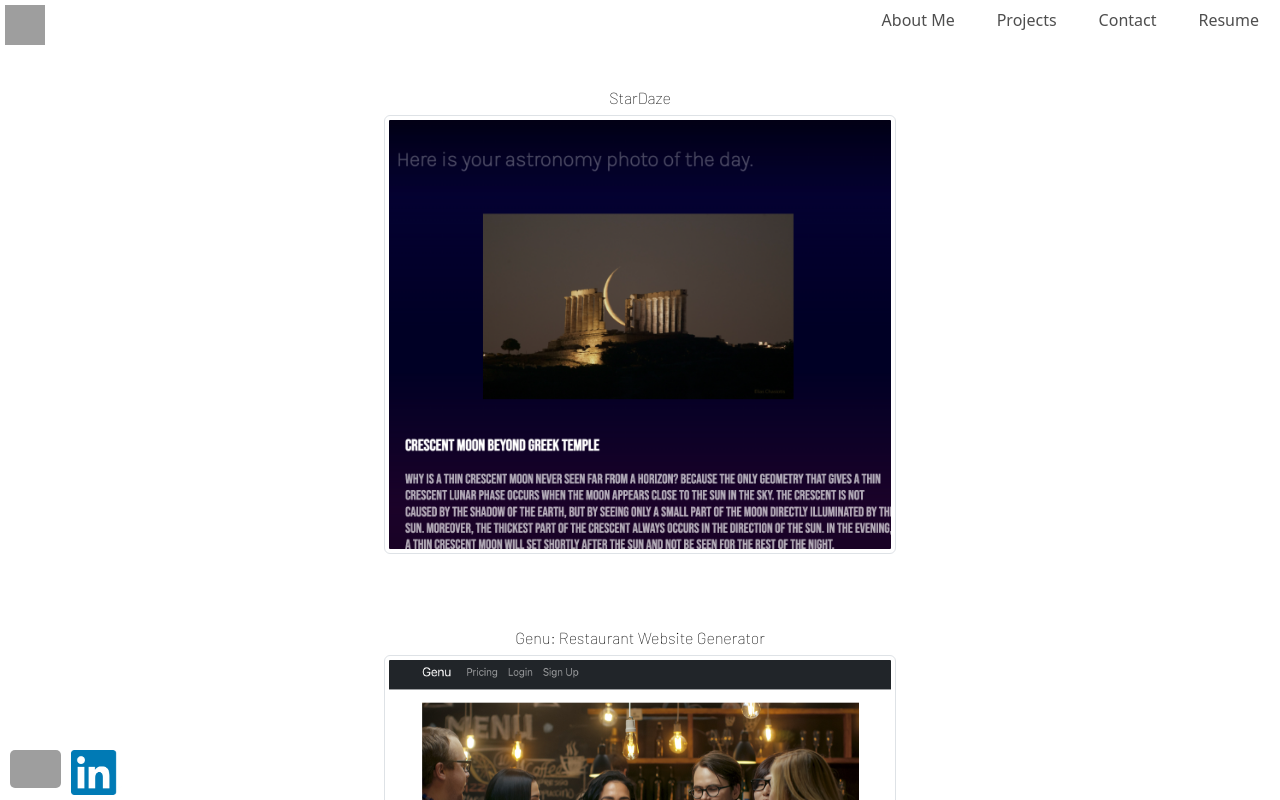
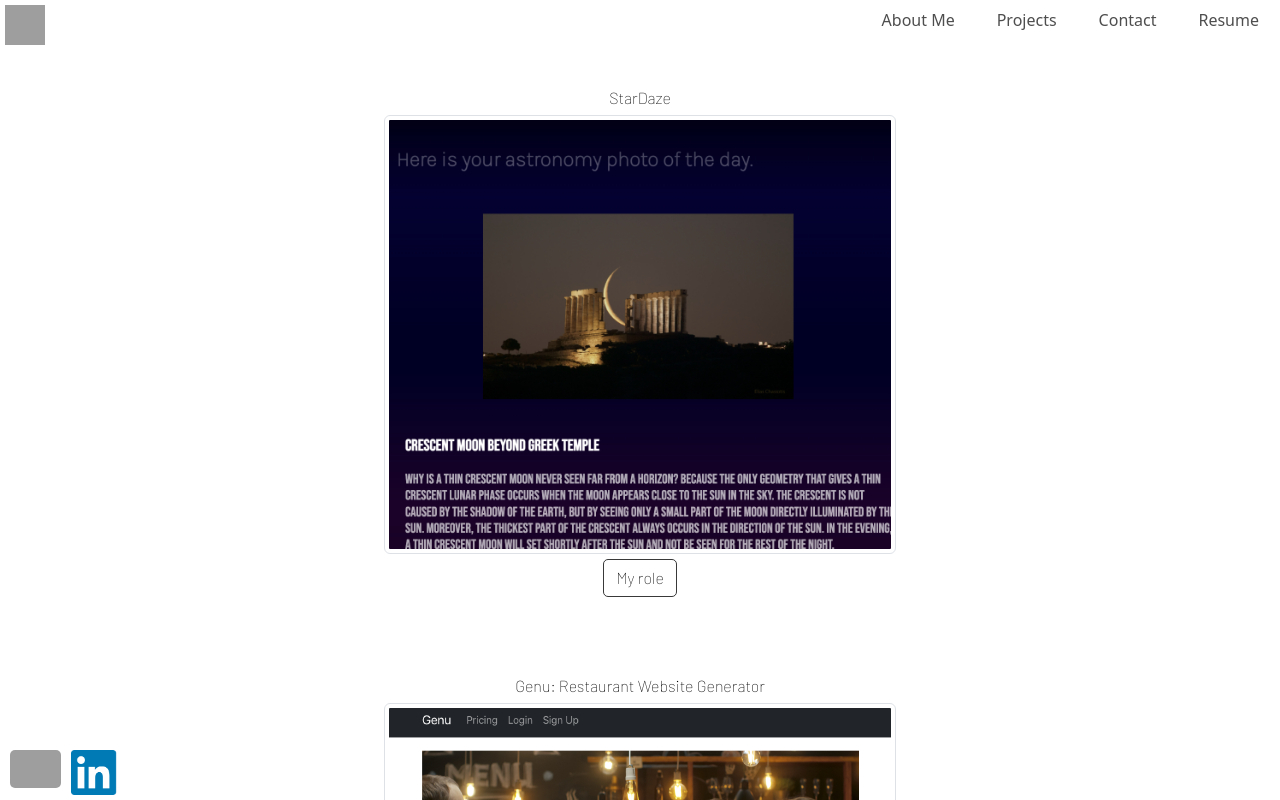
Before and after one commit to MarloweCrosland/react-portfolio, a React (Create React App) app: page / in a window 1280 px wide. Both pictures are taken after a click on the element "Projects". Shown: the top 800 px of the page. Built offline with nearby package versions, Linux system fonts and the light colour scheme; grey boxes are pictures that could not be loaded.

Commit message:
modals for projects added, with filler text awaiting conditional render function

```diff
--- a/src/components/Project/Project.css
+++ b/src/components/Project/Project.css
@@ -37,3 +37,17 @@ border: none; */
 .project_links:hover {
   text-decoration: underline;
 }
+
+
+.role-button{
+  border-radius: 5px !important;
+  font-family: 'Barlow', sans-serif !important;
+  margin: 5px !important;
+  background-color: white !important;
+  color: black !important;
+  border: solid 1px #393939 !important;
+}
+
+.role-button:hover{
+  background-color: #222c2b7b !important;
+}
--- a/src/components/Project/Project.js
+++ b/src/components/Project/Project.js
@@ -2,9 +2,38 @@ import React from "react";
 import galleryImg1 from "./galleryImg1.png";
 import galleryImg2 from "./galleryImg2.jpg";
 import galleryImg3 from "./galleryImg3.png";
+import Button from "react-bootstrap/Button";
+import Modal from "react-bootstrap/Modal";
 import "./Project.css";
 
+function MyVerticallyCenteredModal(props) {
+  return (
+    <Modal
+      {...props}
+      size="lg"
+      aria-labelledby="contained-modal-title-vcenter"
+      centered
+    >
+      <Modal.Header closeButton>
+        <Modal.Title id="contained-modal-title-vcenter">
+          Modal heading
+        </Modal.Title>
+      </Modal.Header>
+      <Modal.Body>
+        <h4>Project modal</h4>
+        <p>
+          conditionally render information about my role here
+        </p>
+      </Modal.Body>
+      <Modal.Footer>
+        <Button onClick={props.onHide}>Close</Button>
+      </Modal.Footer>
+    </Modal>
+  );
+}
+
 export default function Project() {
+  const [modalShow, setModalShow] = React.useState(false);
   return (
     <div className="project_container">
       <div className="project">
@@ -19,6 +48,14 @@ export default function Project() {
             alt="StarDaze thumbnail"
           />
         </a>
+        <Button className="role-button" onClick={() => setModalShow(true)}>
+          My role
+        </Button>
+
+        <MyVerticallyCenteredModal
+          show={modalShow}
+          onHide={() => setModalShow(false)}
+        />
       </div>
 
       <div className="project">
@@ -30,6 +67,14 @@ export default function Project() {
             alt="Genu thumbnail"
           />
         </a>
+        <Button className="role-button" onClick={() => setModalShow(true)}>
+          My role
+        </Button>
+
+        <MyVerticallyCenteredModal
+          show={modalShow}
+          onHide={() => setModalShow(false)}
+        />
       </div>
 
       <div className="project">
@@ -44,6 +89,14 @@ export default function Project() {
             alt="project 3 thumbnail"
           />
         </a>
+        <Button className="role-button" onClick={() => setModalShow(true)}>
+          My role
+        </Button>
+
+        <MyVerticallyCenteredModal
+          show={modalShow}
+          onHide={() => setModalShow(false)}
+        />
       </div>
     </div>
   );
```
Lines whose indentation alone changed are shown as unchanged.
